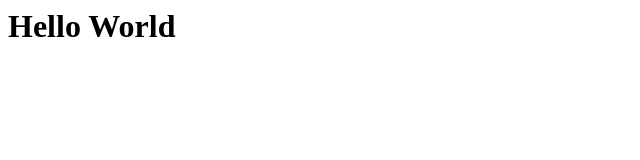
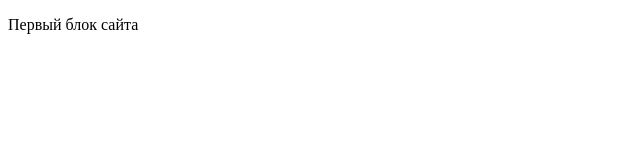
Before and after one commit to WhyMyNicknameIsNotAvailable/test-site, a plain HTML site: page index.html in a window 1280 px wide. Shown: the whole page, without its empty margins (0-640 px from the left). Drawn offline with Linux system fonts and the light colour scheme.

Commit message:
modified: index.html

```diff
--- a/index.html
+++ b/index.html
@@ -1,9 +1,9 @@
+<!DOCTYPE html>
 <html>
-  <head>
-    <title>Hello World</title>
-  </head>
-
-  <body>
-    <h1>Hello World</h1>
-  </body>
+    <head>
+        <title>Мой сайт(тест)</title>
+    </head>
+    <body>
+        <p>Первый блок сайта</p>
+    </body>
 </html>
```
